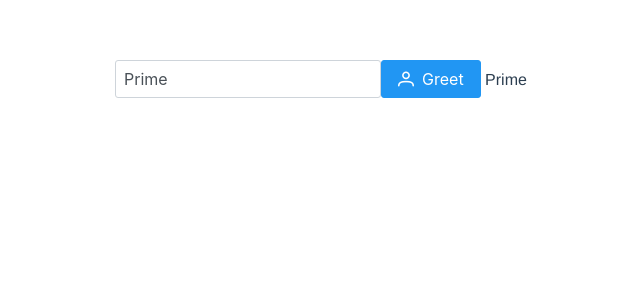
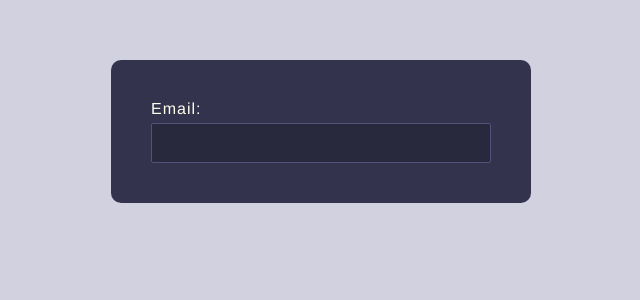
Before and after one commit to JosefinE7/primevue-test, a Vue app: page / in a window 1280 px wide. Shown: the top 300 px of the page, without its empty margins (319-959 px from the left). Built offline with nearby package versions, Linux system fonts and the light colour scheme.

Commit message:
Add first form input

```diff
--- a/src/App.vue
+++ b/src/App.vue
@@ -1,45 +1,13 @@
 <template>
-  <div>
-    <InputText v-model="text"/>
-    <Button label="Greet" icon="pi pi-user" @click="greet"></Button>
-    <Toast />
-    {{text}}
-  </div>
+  <Locations />
 </template>
 
 <script>
-import { defineComponent, ref } from "vue";
-import { useToast } from "primevue/usetoast";
-
-export default defineComponent({
-  setup() {
-    const toast = useToast();
-    const text = ref('Prime');
-
-    const greet = () => {
-      toast.add({severity: 'info', summary: 'Hello', detail: text});
-    }
-
-    return {
-      text,
-      greet
-    }
-  }
-})
-
-/*
+import Locations from './components/Locations.vue'
 export default {
-  data() {
-    return {
-      text: null
-    }
-  },
-  methods: {
-    greet() {
-      this.$toast.add({severity: 'info', summary: 'Hello', detail: this.text});
-    }
-  }
-}*/
+  name: 'App',
+  components: { Locations }
+}
 
 </script>
 
@@ -52,4 +20,9 @@ export default {
   color: #2c3e50;
   margin-top: 60px;
 }
+
+body {
+  margin: 0;
+  background-color: #d1d1e0;
+}
 </style>
--- /dev/null
+++ b/src/components/Locations.vue
@@ -0,0 +1,43 @@
+<template>
+  <form>
+      <label>Email:</label>
+      <input type="email" required>
+  </form>
+</template>
+
+<script>
+export default {
+
+}
+</script>
+
+<style>
+    form {
+        max-width: 420px;
+        margin: 30px auto;
+        background-color: #33334d;
+        text-align: left;
+        padding: 40px;
+        border-radius: 10px;
+    }
+    label {
+        color: #ffe;
+        display: inline-block;
+        margin-bottom: 5px;
+        font-size: 1em;
+        letter-spacing: 1px;
+
+    }
+    input {
+        display: block;
+        padding: 10px 6px;
+        width: 100%;
+        box-sizing: border-box;
+        border: 1px solid #52527a;
+        border-radius: 2px;
+        font-size: 1em;
+        color:#fff;
+        background-color: #29293d;
+    }
+
+</style>
```
